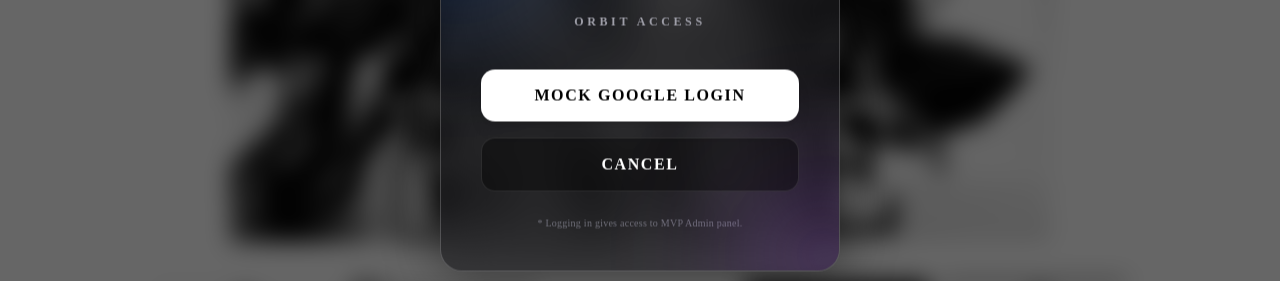
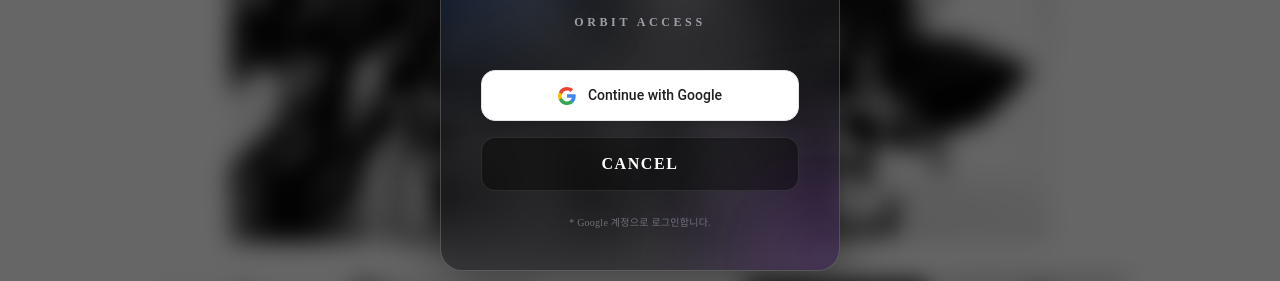
Before and after one commit to A-BLUE-PROJECT/A.BLUE-FE, a Next.js app: page / in a window 1280 px wide. Both pictures are taken after a click on the button "LOG IN". Shown: the part 310-591 px from the top of the page. Built offline with nearby package versions, Linux system fonts and the light colour scheme.

Commit message:
ui: update social login modal with branding assets

```diff
--- a/src/components/auth/LoginModal.tsx
+++ b/src/components/auth/LoginModal.tsx
@@ -7,10 +7,8 @@
 export default function LoginModal() {
   const { isLoginModalOpen, closeLoginModal } = useUIStore();
 
-  const handleMockLogin = () => {
-    // For MVP testing: Mock authentication explicitly to bypass middleware
-    document.cookie = "next-auth.session-token=mock_token_123; path=/";
-    window.location.href = "/admin/inspect";
+  const handleGoogleLogin = () => {
+    window.location.href = "http://localhost:8080/oauth2/authorization/google";
   };
 
   return (
@@ -48,10 +46,16 @@
 
             <div className="flex flex-col gap-4 relative z-10">
               <button
-                onClick={handleMockLogin}
-                className="w-full bg-white text-black font-bold uppercase tracking-widest py-3.5 rounded-xl hover:bg-zinc-200 transition-colors shadow-lg"
+                onClick={handleGoogleLogin}
+                className="w-full flex items-center justify-center gap-3 bg-white text-[#1f1f1f] font-medium py-3.5 rounded-xl hover:bg-zinc-100 transition-colors shadow-lg border border-zinc-200"
               >
-                Mock Google Login
+                <svg width="18" height="18" viewBox="0 0 18 18" xmlns="http://www.w3.org/2000/svg">
+                  <path d="M17.64 9.205c0-.639-.057-1.252-.164-1.841H9v3.481h4.844a4.14 4.14 0 0 1-1.796 2.716v2.259h2.908c1.702-1.567 2.684-3.875 2.684-6.615Z" fill="#4285F4"/>
+                  <path d="M9 18c2.43 0 4.467-.806 5.956-2.18l-2.908-2.259c-.806.54-1.837.86-3.048.86-2.344 0-4.328-1.584-5.036-3.711H.957v2.332A8.997 8.997 0 0 0 9 18Z" fill="#34A853"/>
+                  <path d="M3.964 10.71A5.41 5.41 0 0 1 3.682 9c0-.593.102-1.17.282-1.71V4.958H.957A8.996 8.996 0 0 0 0 9c0 1.452.348 2.827.957 4.042l3.007-2.332Z" fill="#FBBC05"/>
+                  <path d="M9 3.58c1.321 0 2.508.454 3.44 1.345l2.582-2.58C13.463.891 11.426 0 9 0A8.997 8.997 0 0 0 .957 4.958L3.964 7.29C4.672 5.163 6.656 3.58 9 3.58Z" fill="#EA4335"/>
+                </svg>
+                <span style={{ fontFamily: "Roboto, sans-serif", fontSize: "14px" }}>Continue with Google</span>
               </button>
               <button
                 onClick={closeLoginModal}
@@ -62,7 +66,7 @@
             </div>
 
             <div className="text-center mt-6 text-[10px] text-zinc-500 font-medium tracking-wide">
-              * Logging in gives access to MVP Admin panel.
+              * Google 계정으로 로그인합니다.
             </div>
           </motion.div>
         </>
```
